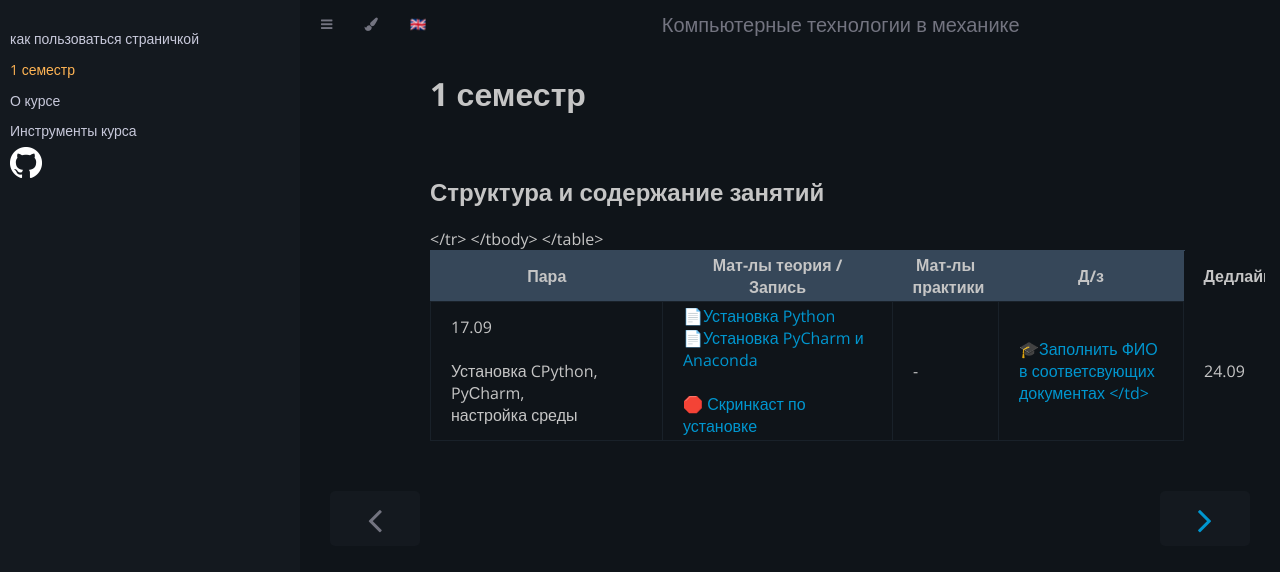
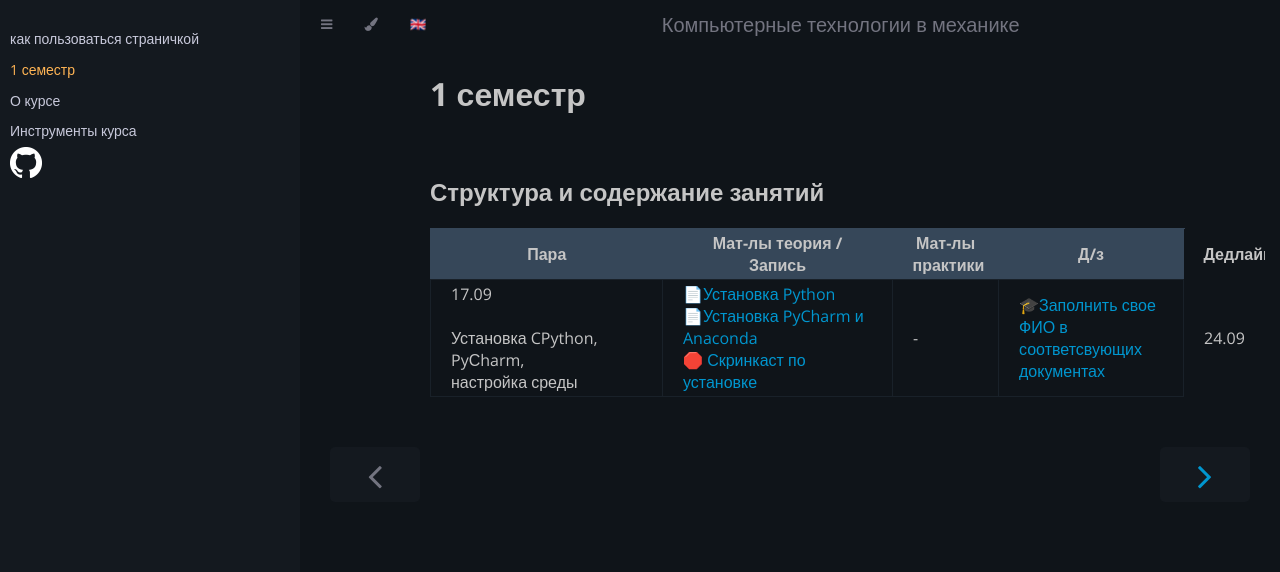
Before and after one commit to PPPmmm131313/PPPmmm131313.github.io, a Jekyll site: the page built from 1_semester.md, in a window 1280 px wide. Shown: the top 572 px of the page. Built offline with Jekyll 4.4.1, drawn with Linux system fonts in a browser that asks for light colours; our own code applies the rules of GitHub Pages for plain Markdown files.

Commit message:
Update 1_semester.md

```diff
--- a/1_semester.md
+++ b/1_semester.md
@@ -23,11 +23,9 @@ title: 1 семестр
 <tbody>
   <tr>
     <td class="tg-0pky">17.09<br><br>Установка   CPython, PyСharm,<br>настройка среды</td>
-    <td class="tg-0pky"><a href="https://drive.google.com/file/d/1uJTuNXo1CBN-ujcjbW7DutYlJjxq96LM/view?usp=sharing" target="_blank" rel="noopener noreferrer">📄Установка Python</a><br>
-                        <a href="https://drive.google.com/drive/folders/1Snhi7DKWnlCBJfayHC2s8TEx0fLSKDbu" target="_blank" rel="noopener noreferrer">📄Установка PyCharm и Anaconda</a><br><br>
-                        <a href="https://drive.google.com/file/d/1RQVsCD3sRXn_UriPjHoh5Y0TSOzmD0kI/view?usp=sharing" target="_blank" rel="noopener noreferrer">🛑 Скринкаст по установке</a><br></td>
+    <td class="tg-0pky"><a href="https://drive.google.com/file/d/1uJTuNXo1CBN-ujcjbW7DutYlJjxq96LM/view?usp=sharing" target="_blank" rel="noopener noreferrer">📄Установка Python</a><br><a href="https://drive.google.com/drive/folders/1Snhi7DKWnlCBJfayHC2s8TEx0fLSKDbu" target="_blank" rel="noopener noreferrer">📄Установка PyCharm и Anaconda</a><br><a href="https://drive.google.com/file/d/1RQVsCD3sRXn_UriPjHoh5Y0TSOzmD0kI/view?usp=sharing" target="_blank" rel="noopener noreferrer">🛑 Скринкаст по установке</a><br></td>
     <td class="tg-c3ow">-</td>
-    <td class="tg-c3ow"><a href="https://vk.com/away.php?to=https%3A%2F%2Fdrive.google.com%2Fdrive%2Ffolders%2F1icJClM3hsQnxlxniidZMvJD-Po713K8w%3Fusp%3Dsharing&cc_key=" target="_blank" rel="noopener noreferrer">🎓Заполнить ФИО в соответсвующих документах </td>
+    <td class="tg-c3ow"><a href="https://vk.com/away.php?to=https%3A%2F%2Fdrive.google.com%2Fdrive%2Ffolders%2F1icJClM3hsQnxlxniidZMvJD-Po713K8w%3Fusp%3Dsharing&cc_key=" target="_blank" rel="noopener noreferrer">🎓Заполнить свое ФИО в соответсвующих документах</a><br></td>
     <td class="tg-c3ow">24.09</td>
   </tr>
 </tbody>
```
